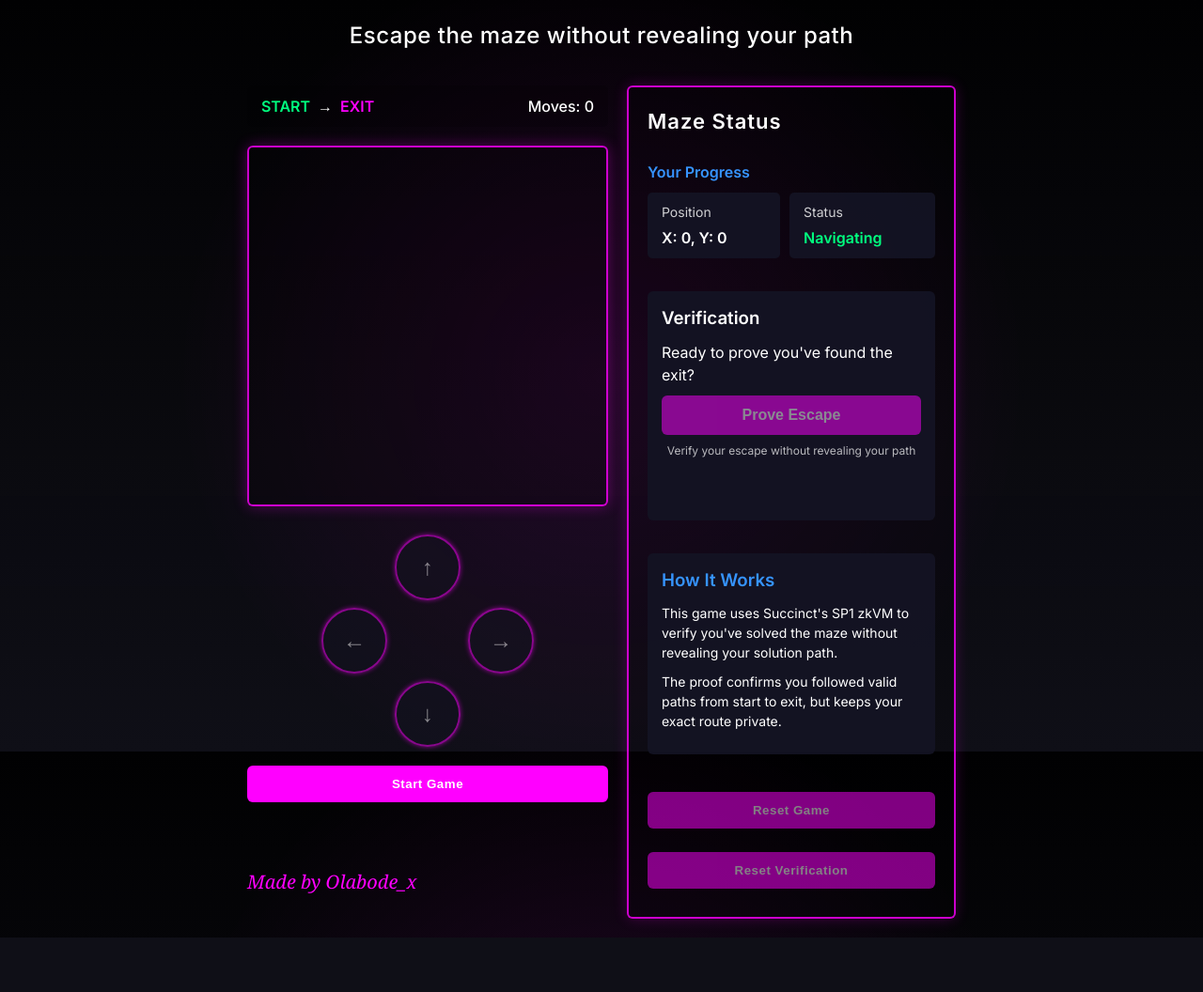
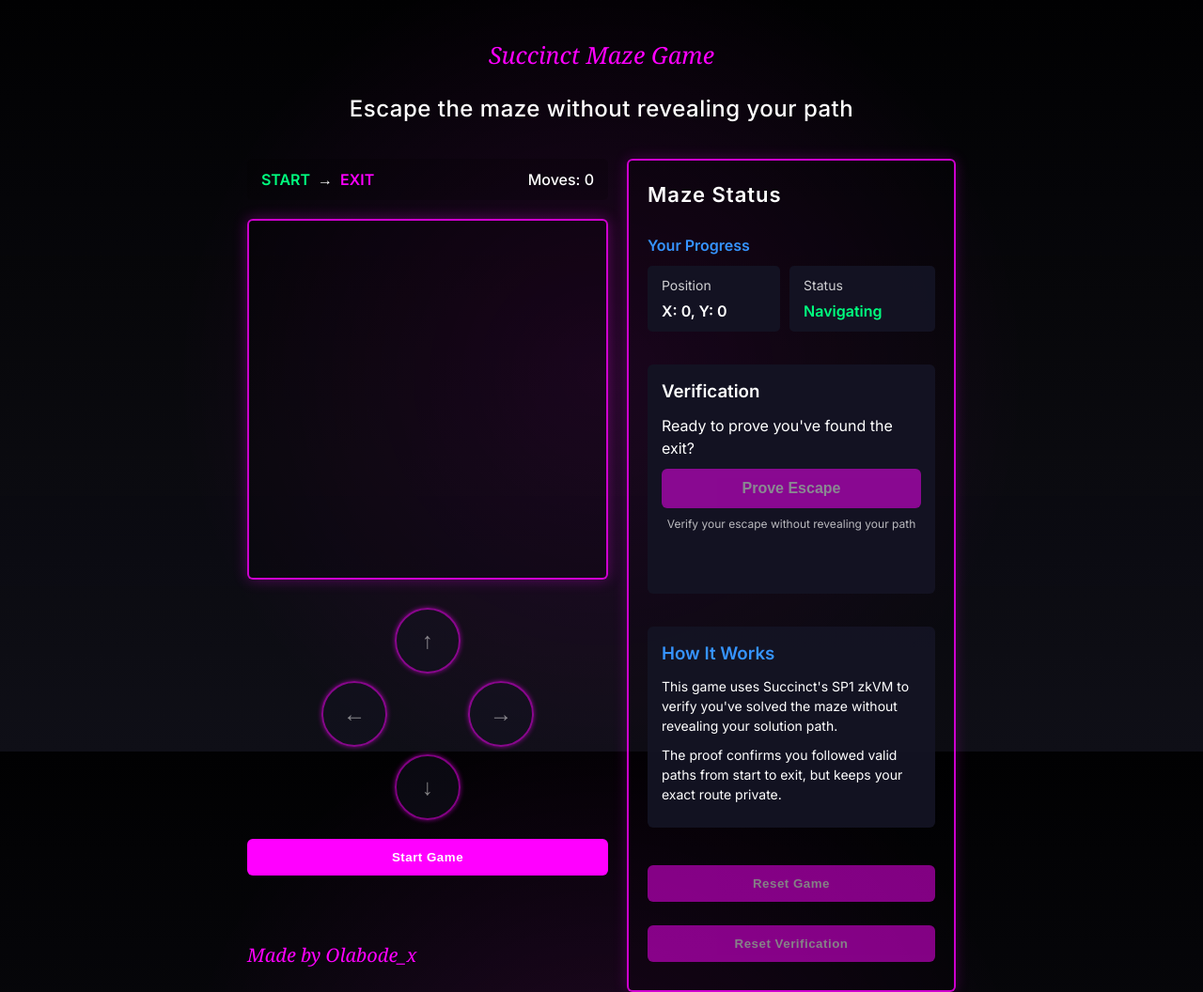
Before and after one commit to Olabodex/succinct-Maze, a plain HTML site: page index.html in a window 1280 px wide. Shown: the top 1056 px of the page at 94% size. Before the commit the page ends 998 px from the top, so only its background shows below. Drawn offline with Linux system fonts and the light colour scheme.

```diff
--- a/index.html
+++ b/index.html
@@ -10,6 +10,9 @@
 </head>
 <body>
   <div class="container">
+    <div class="hd">
+      <p> Succinct Maze Game</p>
+    </div>
     <h1>Escape the maze without revealing your path</h1>
 
     <div class="game-container">
--- a/styles.css
+++ b/styles.css
@@ -648,3 +648,19 @@ h1 {
   transform: scale(1.05);
   text-shadow: 0 0 8px rgba(0, 255, 255, 0.7);
 }
+
+.hd {
+  font-family: 'Georgia', 'Times New Roman', serif;
+  font-style: italic;
+  font-size: 25px;
+  color: #FF00FF;
+  text-decoration: none;
+  margin-top: 20px;
+  transition: color 0.3s ease, transform 0.3s ease;
+}
+
+.hd:hover {
+  color: #66ffff; /* lighter cyan on hover */
+  transform: scale(1.05);
+  text-shadow: 0 0 8px rgba(0, 255, 255, 0.7);
+}
```
